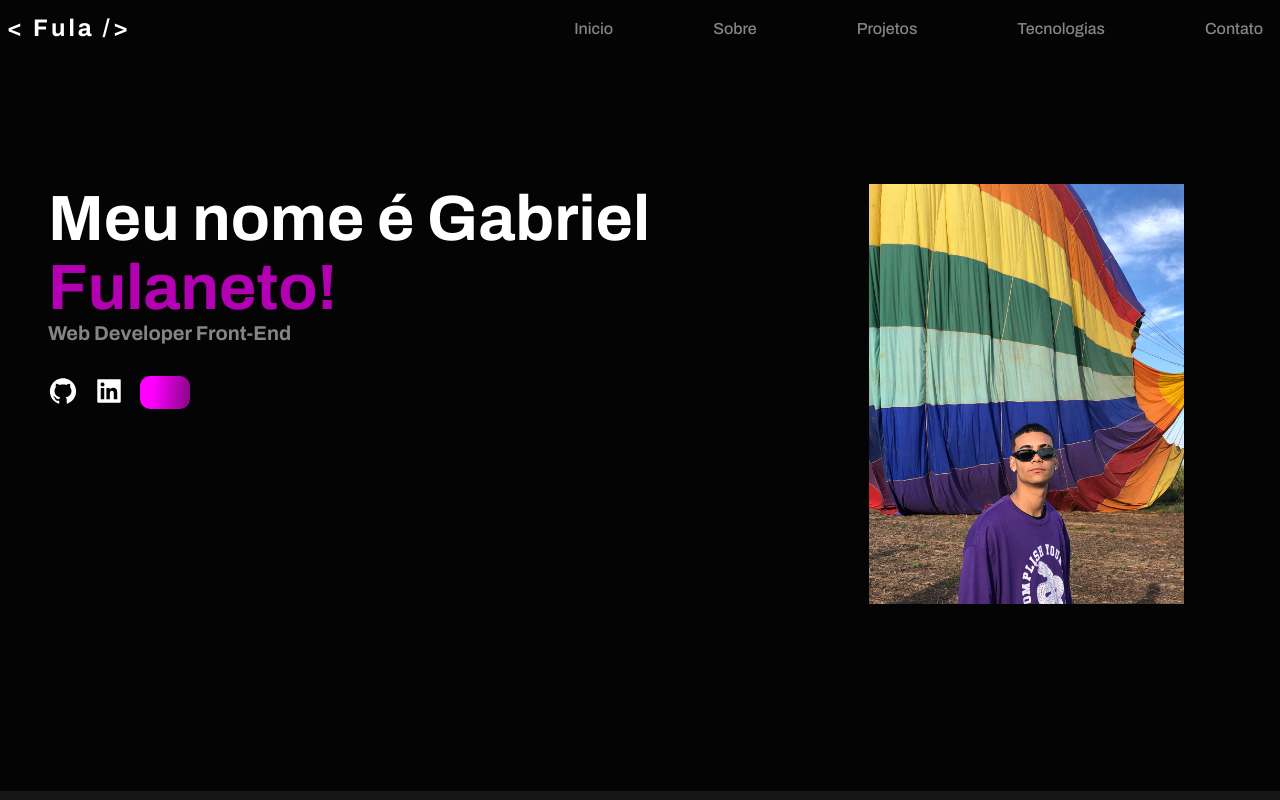
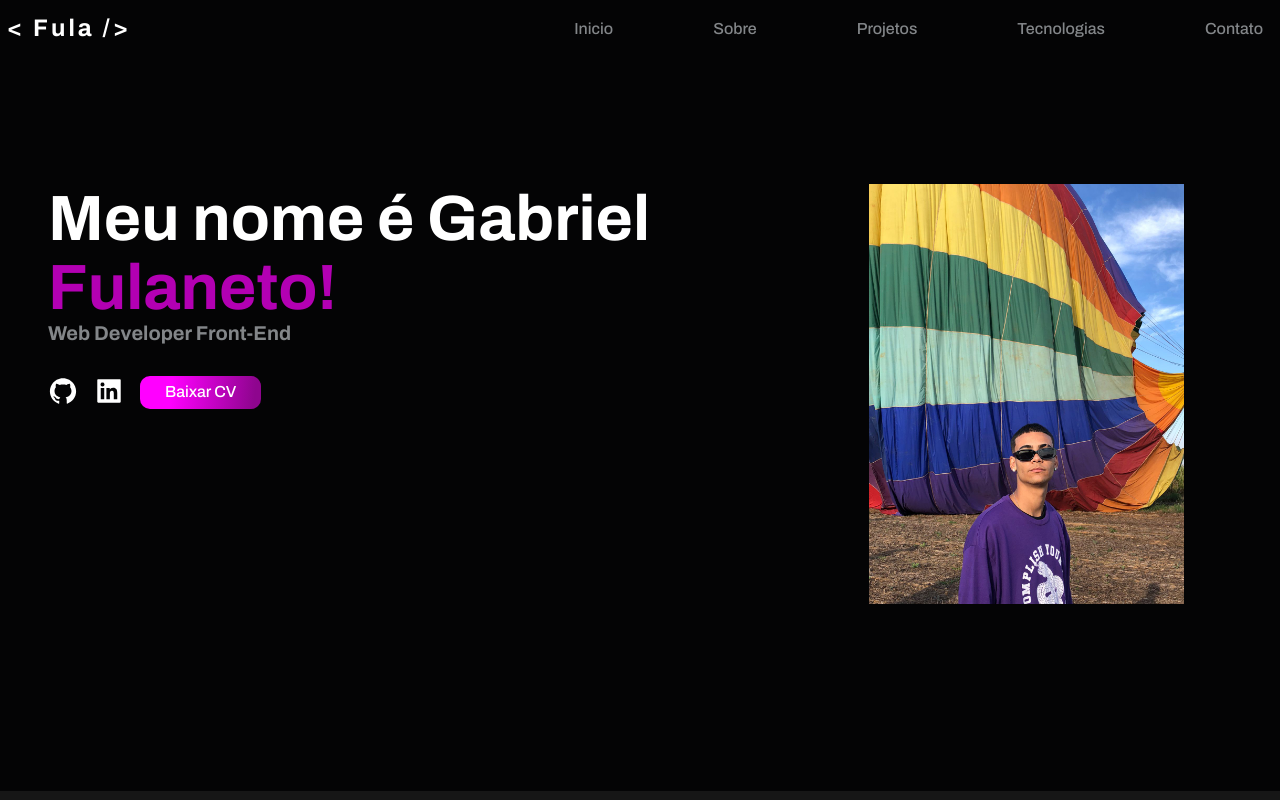
Before and after one commit to gabrielfula/PortfolioReact, a React (Vite) app: page / in a window 1280 px wide. Shown: the top 800 px of the page. Built offline with nearby package versions, Linux system fonts and the light colour scheme.

Commit message:
fixed button

```diff
--- a/src/components/Inicio/Inicio.jsx
+++ b/src/components/Inicio/Inicio.jsx
@@ -22,12 +22,15 @@ export default (Inicio) => {
                 <AiFillLinkedin size={30} />
               </a>
               <Button
+                style={{
+                  color: "#ffff",
+                }}
                 href="../../../public/CurriculoGabrielFulaneto.pdf"
                 type="application/pdf"
                 download={"GabrielFulanetoCurriculo.pdf"}
-                Baixar
-                CV
-              />
+
+              >Baixar
+              CV</Button>
             </Icons>
           </div>
           <div>
```
